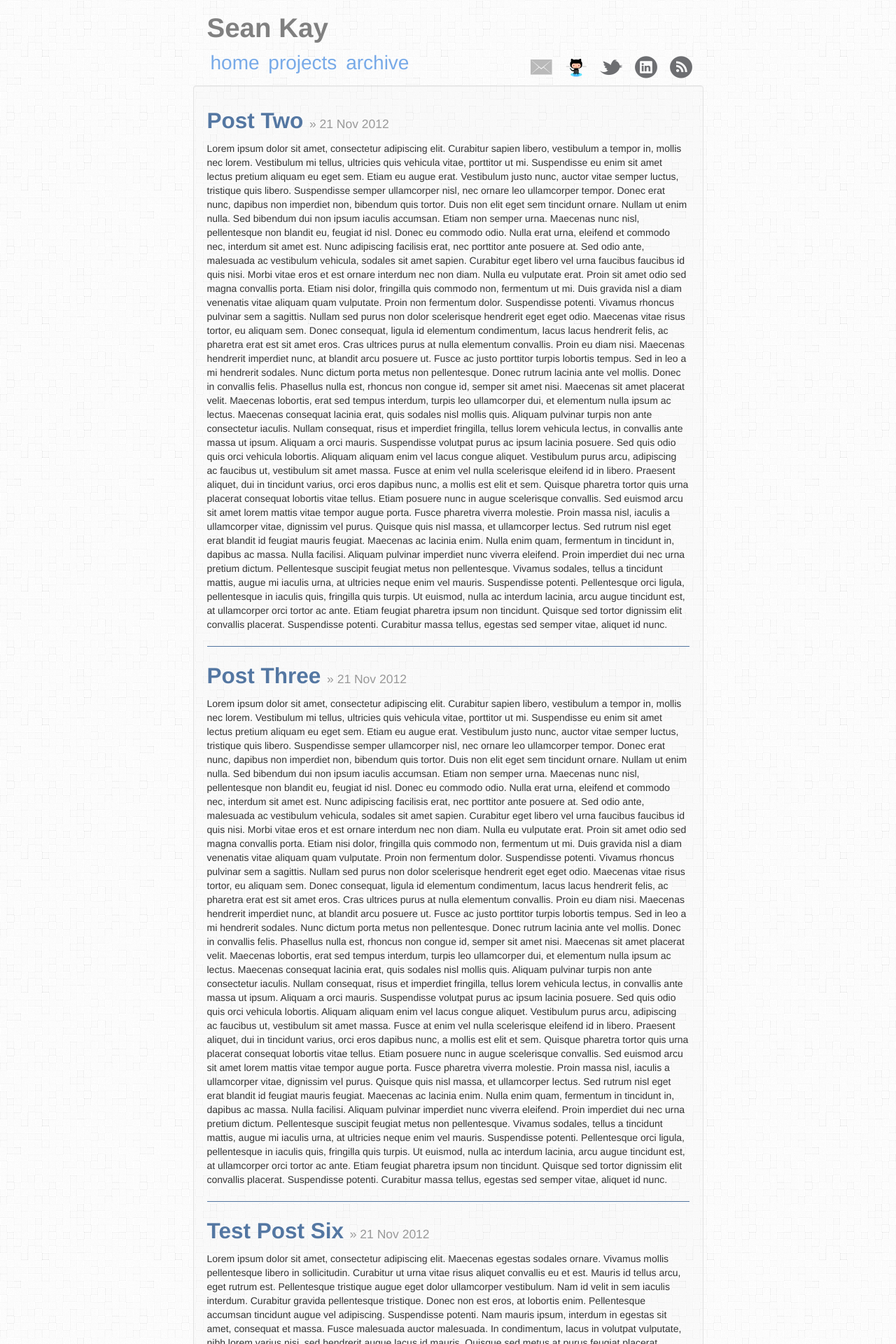
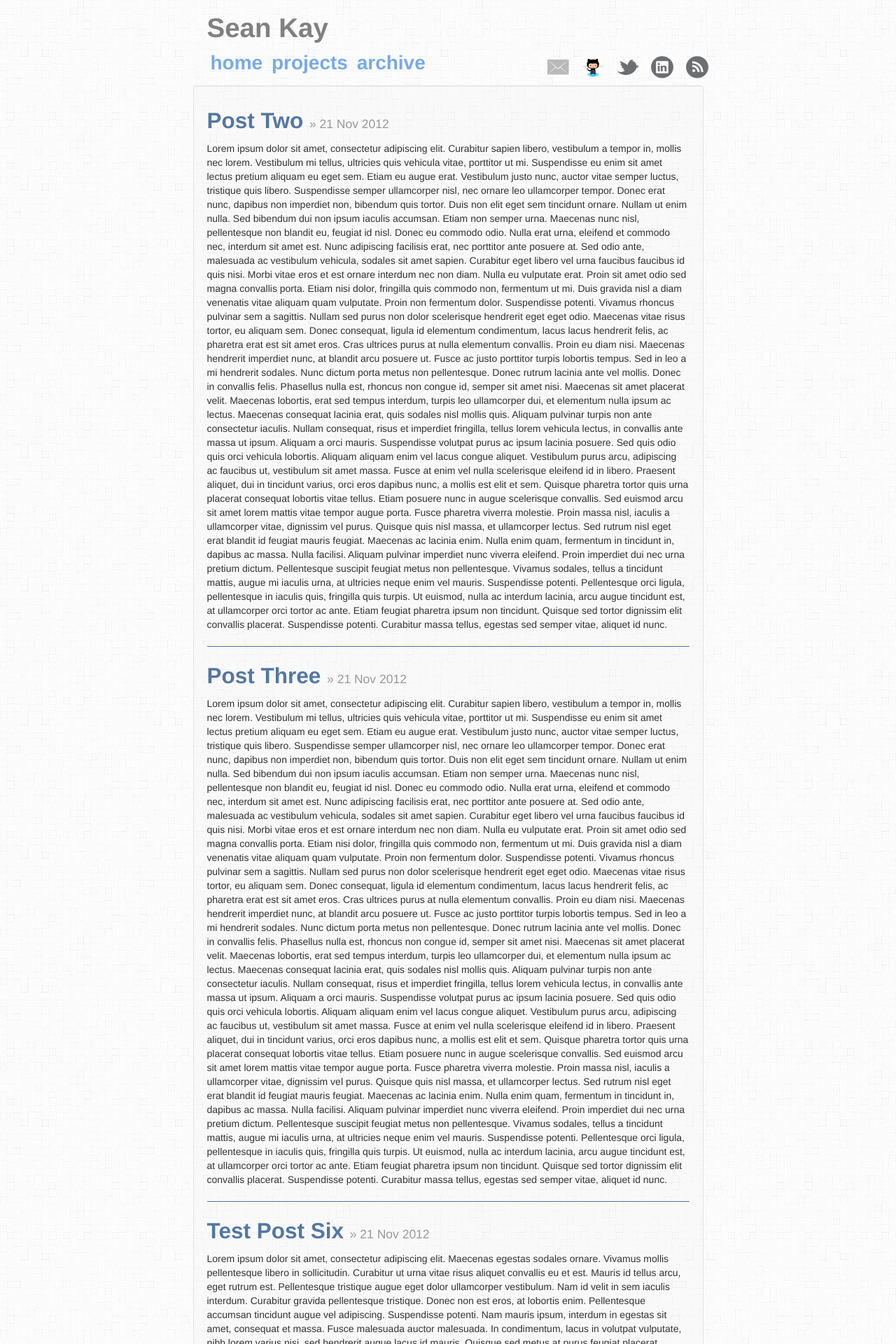
Before and after one commit to seankay/seankay.github.com, a Jekyll site: the page built from index.html, in a window 1280 px wide. Shown: the top 1920 px of the page at 70% size. Built offline with Jekyll 4.4.1, drawn with Linux system fonts in a browser that asks for light colours; Markdown is read by kramdown in place of the engine named in the settings; the list of posts is cut into pages by our own code.

Commit message:
Add strong font to navbar

```diff
--- a/_layouts/default.html
+++ b/_layouts/default.html
@@ -28,9 +28,9 @@
 							<div class="span12">
 								<div id="navbar" role="navigation">
 									<ul>
-								  		<li id="nav-home"><a href="#" class="tk-nav-font">home</a></li>
-								  		<li id="nav-projects"><a href="#" class="tk-nav-font">projects</a></li>
-								  		<li id="nav-archive"><a href="#" class="tk-nav-font">archive</a></li>
+								  		<li id="nav-home"><a href="#" class="tk-nav-font"><strong>home</strong></a></li>
+								  		<li id="nav-projects"><a href="#" class="tk-nav-font"><strong>projects</strong></a></li>
+								  		<li id="nav-archive"><a href="#" class="tk-nav-font"><strong>archive</strong></a></li>
 						    		</ul>
 								</div>
 							<!-- </div> -->
```
